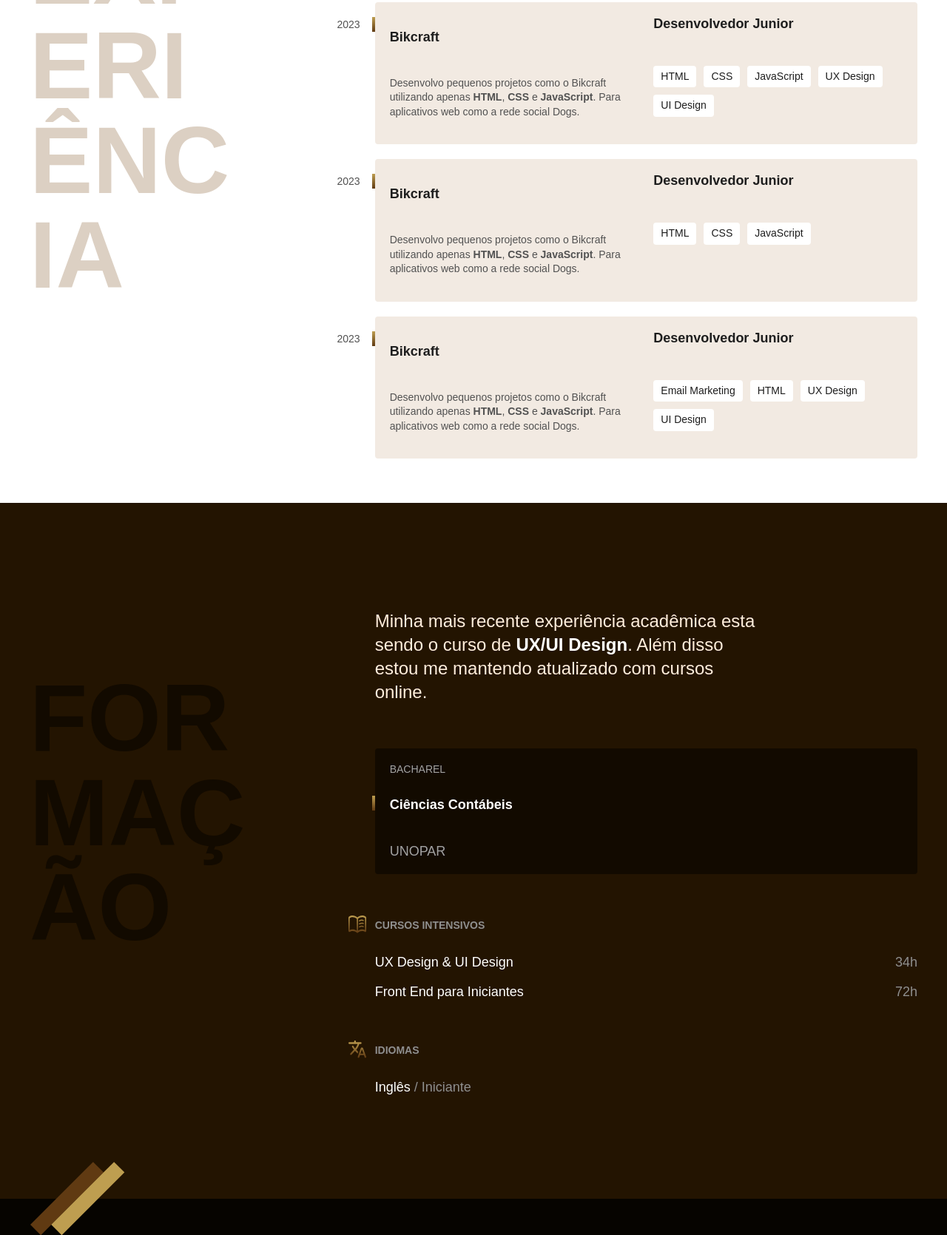
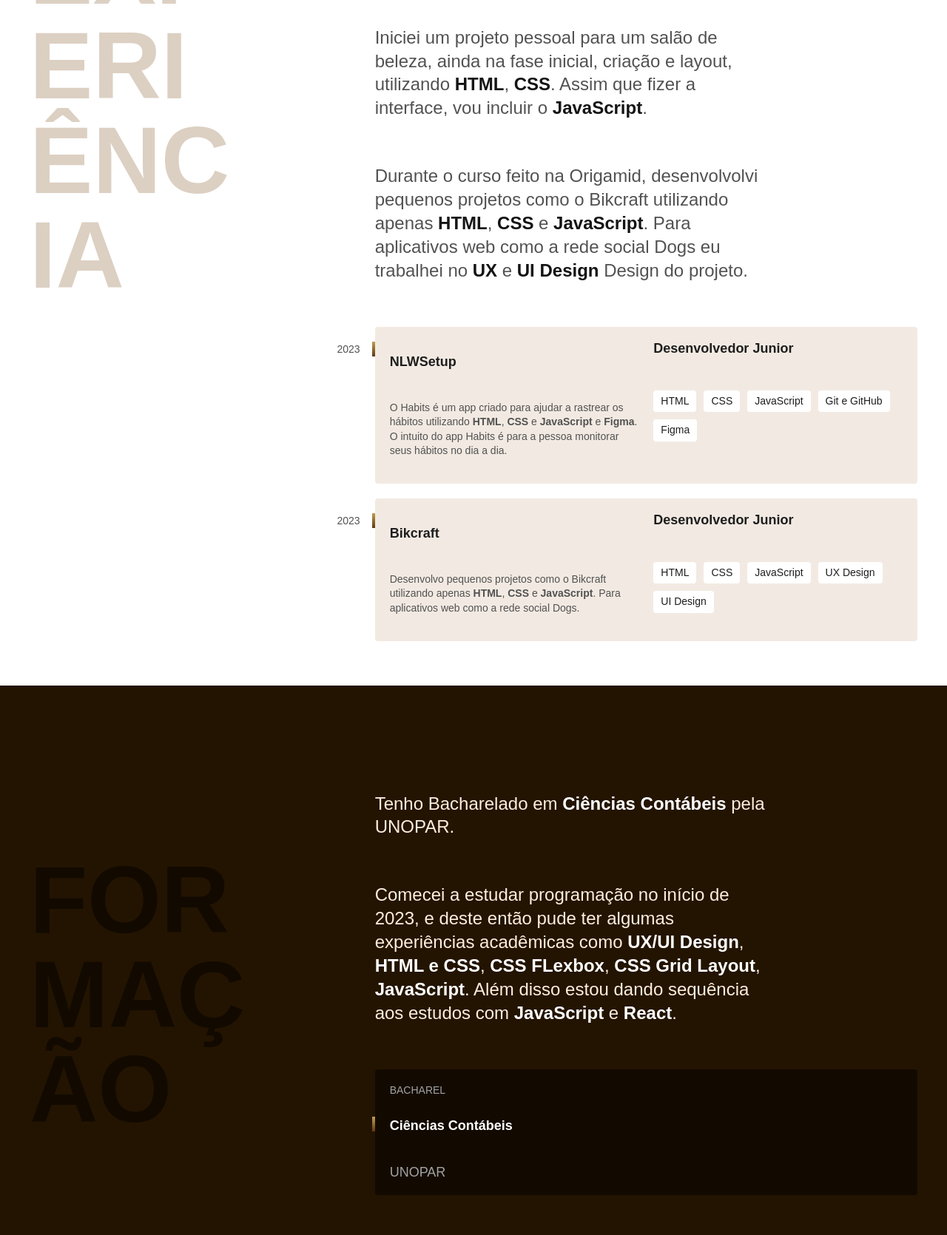
Before and after one commit to Almarquest/Almarquest.github.io, a plain HTML site: page index.html in a window 1280 px wide. Shown: the part 961-2631 px from the top of the page at 74% size. Drawn offline with Linux system fonts and the light colour scheme.

Commit message:
atualizacao de favicon formacao introducao

```diff
--- a/index.html
+++ b/index.html
@@ -7,7 +7,7 @@
   <title>Andre Marques - Desenvolvedor e Designe</title>
   <meta name="description" content="Desenvolvedor Front End & UX/UI Designer, localizado em Palmas - TO">
   <link rel="stylesheet" href="./css/style.css">
-  <link rel="icon" href="./favicon.svg" type="image/svg+xml">
+  <link rel="icon" href="./favicon2.svg" type="image/svg+xml">
 </head>
 
 <body>
@@ -34,7 +34,23 @@
   <section class="container experiencia" id="experiencia" aria-label="Experiência">
     <h2 class="subtitulo">Experiência</h2>
     <div>
-      <p class="experiencia-texto">Desenvolvo pequenos projetos como o Bikcraft utilizando apenas <strong>HTML</strong>, <strong>CSS</strong> e <strong>JavaScript</strong>. Para aplicativos web como a rede social Dogs eu trabalhei no <strong>UX</strong> e <strong>UI Design</strong> Design do projeto.</p>
+      <p class="experiencia-texto">Sou estudante de programação, fazendo transição de carreira. Desenvolvo pequenos projetos como o aplicativo Habit Tracker, durante o NLWSETUP oferecido pela Rocketseat, utilizando <strong>HTML</strong>, <strong>CSS</strong> e <strong>JavaScript</strong>.</p>
+      <p class="experiencia-texto">Iniciei um projeto pessoal para um salão de beleza, ainda na fase inicial, criação e layout, utilizando <strong>HTML</strong>, <strong>CSS</strong>. Assim que fizer a interface, vou incluir o <strong>JavaScript</strong>.</p>
+      <p class="experiencia-texto">Durante o curso feito na Origamid, desenvolvolvi pequenos projetos como o Bikcraft utilizando apenas <strong>HTML</strong>, <strong>CSS</strong> e <strong>JavaScript</strong>. Para aplicativos web como a rede social Dogs eu trabalhei no <strong>UX</strong> e <strong>UI Design</strong> Design do projeto.</p>
+
+      <div class="empresa">
+        <span class="empresa-ano">2023</span>
+        <h3 class="empresa-titulo">NLWSetup</h3>
+        <span class="empresa-titulo">Desenvolvedor Junior</span>
+        <p class="empresa-texto">O Habits é um app criado para ajudar a rastrear os hábitos utilizando <strong>HTML</strong>, <strong>CSS</strong> e <strong>JavaScript</strong> e <strong>Figma</strong>. O intuito do app Habits é para a pessoa monitorar seus hábitos no dia a dia.</p>
+        <ul class="empresa-habilidades">
+          <li>HTML</li>
+          <li>CSS</li>
+          <li>JavaScript</li>
+          <li>Git e GitHub</li>
+          <li>Figma</li>
+        </ul>
+      </div>
 
       <div class="empresa">
         <span class="empresa-ano">2023</span>
@@ -49,31 +65,6 @@
           <li>UI Design</li>
         </ul>
       </div>
-
-      <div class="empresa">
-        <span class="empresa-ano">2023</span>
-        <h3 class="empresa-titulo">Bikcraft</h3>
-        <span class="empresa-titulo">Desenvolvedor Junior</span>
-        <p class="empresa-texto">Desenvolvo pequenos projetos como o Bikcraft utilizando apenas <strong>HTML</strong>, <strong>CSS</strong> e <strong>JavaScript</strong>. Para aplicativos web como a rede social Dogs.</p>
-        <ul class="empresa-habilidades">
-          <li>HTML</li>
-          <li>CSS</li>
-          <li>JavaScript</li>
-        </ul>
-      </div>
-
-      <div class="empresa">
-        <span class="empresa-ano">2023</span>
-        <h3 class="empresa-titulo">Bikcraft</h3>
-        <span class="empresa-titulo">Desenvolvedor Junior</span>
-        <p class="empresa-texto">Desenvolvo pequenos projetos como o Bikcraft utilizando apenas <strong>HTML</strong>, <strong>CSS</strong> e <strong>JavaScript</strong>. Para aplicativos web como a rede social Dogs.</p>
-        <ul class="empresa-habilidades">
-          <li>Email Marketing</li>
-          <li>HTML</li>
-          <li>UX Design</li>
-          <li>UI Design</li>
-        </ul>
-      </div>
     </div>
   </section>
 
@@ -83,8 +74,12 @@
 
       <div>
         <p class="formacao-texto">
-          Minha mais recente experiência acadêmica esta sendo o curso de <strong>UX/UI Design</strong>. Além disso estou me mantendo atualizado com cursos online.
+          Tenho Bacharelado em <strong>Ciências Contábeis</strong> pela UNOPAR.
         </p>
+        <p class="formacao-texto">
+          Comecei a estudar programação no início de 2023, e deste então pude ter algumas experiências acadêmicas como <strong>UX/UI Design</strong>, <strong>HTML e CSS</strong>, <strong>CSS FLexbox</strong>, <strong>CSS Grid Layout</strong>, <strong>JavaScript</strong>. Além disso estou dando sequência aos estudos com <strong>JavaScript</strong> e <strong>React</strong>.
+        </p>
+
         <ul class="faculdade-lista">
           <li class="faculdade">
             <span class="faculdade-tipo">Bacharel</span>
@@ -94,10 +89,13 @@
         </ul>
         <div class="formacao-extra">
           <div class="cursos">
-            <h3>Cursos Intensivos</h3>
+            <h3>Cursos de Formação</h3>
             <ul>
-              <li>UX Design & UI Design <span>34h</span></li>
-              <li>Front End para Iniciantes <span>72h</span></li>
+              <li>UX Design & UI Design <span>17h</span></li>
+              <li>HTML e CSS <span>23h</span></li>
+              <li>CSS Flexbox <span>3h</span></li>
+              <li>CSS Grid Layout <span>5h</span></li>
+              <li>JavaScript <span>3h</span></li>
             </ul>
           </div>
           <div class="idiomas">
@@ -119,7 +117,7 @@
         <li>+55 63 98139 9219</li>
         <li><a href="https://www.instagram.com/andremarquesdev/">@andremarquesdev</a></li>
       </ul>
-      <p class="footer-copy">Andre Marques. Alguns direitos reservados</p>
+      <p class="footer-copy">Andre Marques. ® Alguns direitos reservados</p>
     </div>
   </footer>
 
```
Also changed, not shown: favicon2.svg (added), 1 other file.
